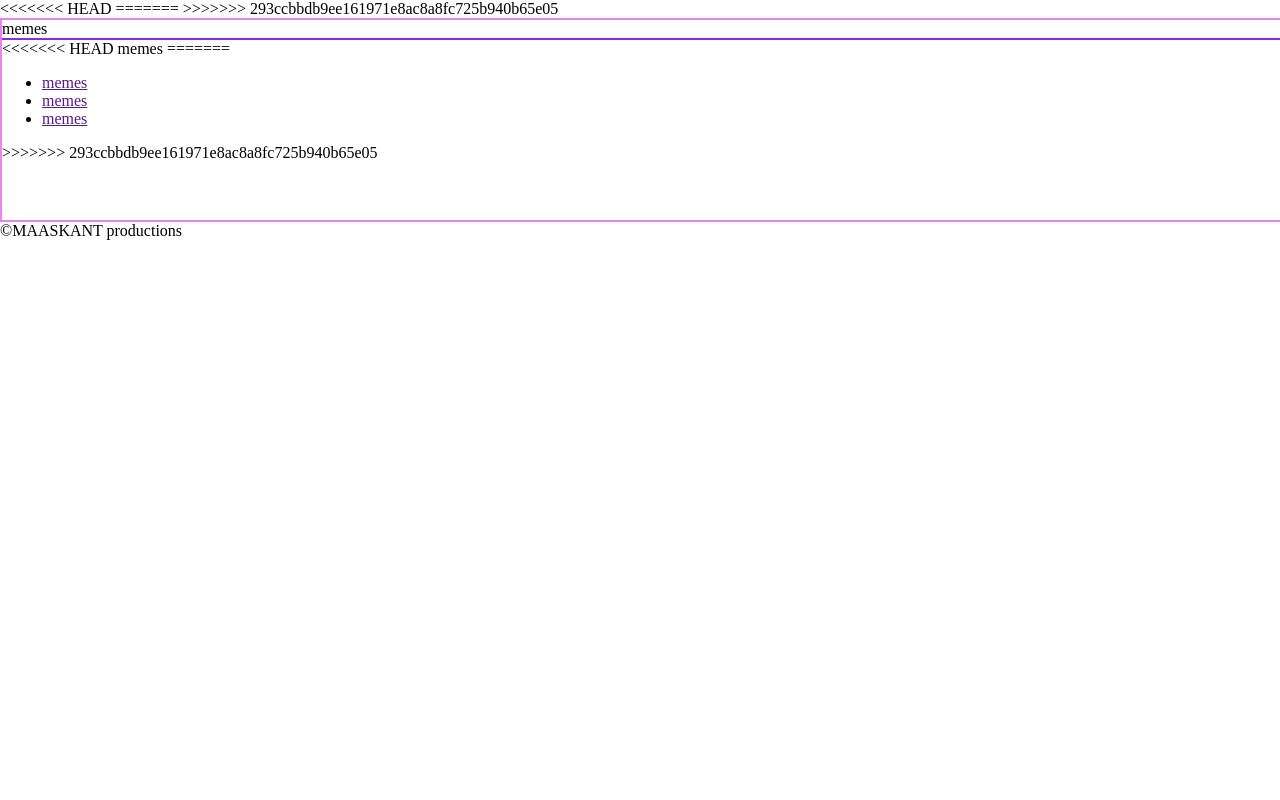
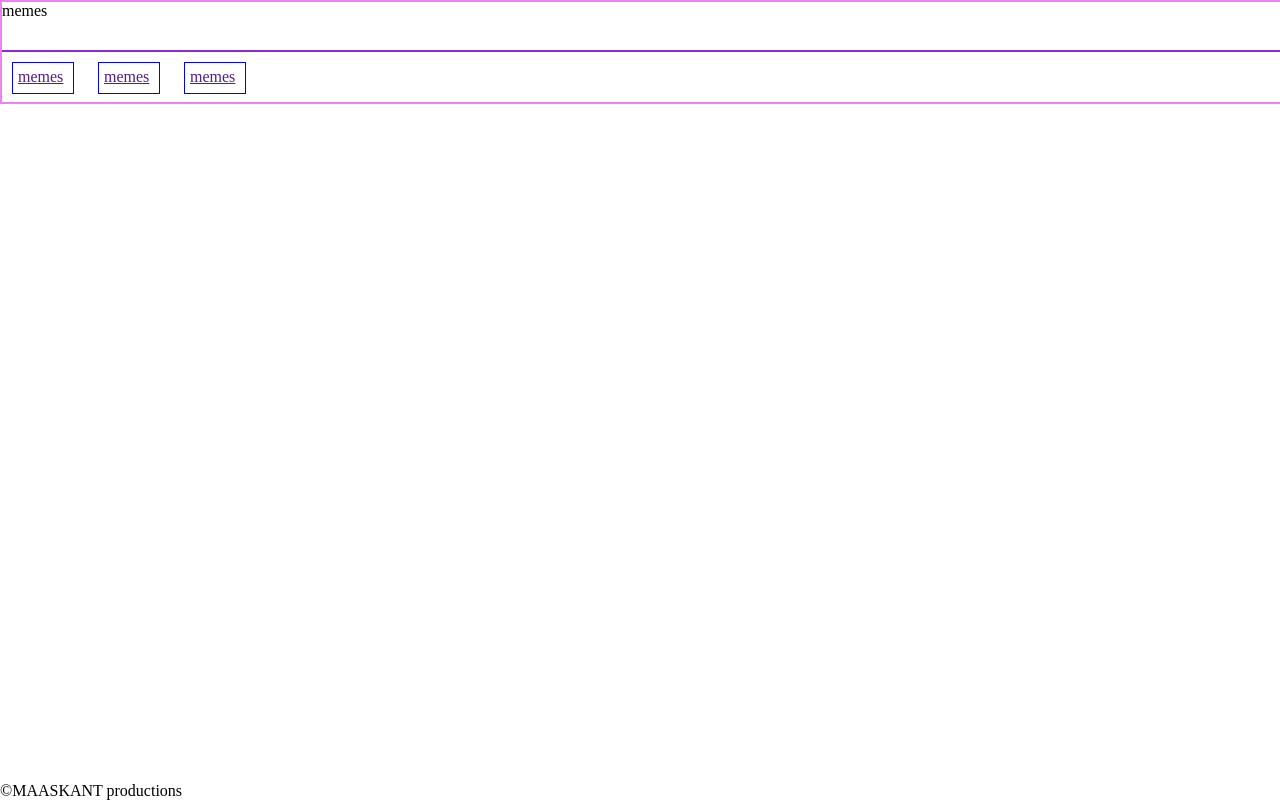
Before and after one commit to gewoonjonas/gewoonjonas.github.io, a plain HTML site: page HomePage.html in a window 1280 px wide. Drawn offline with Linux system fonts and the light colour scheme.

Commit message:
einde les

```diff
--- a/HomePage.html
+++ b/HomePage.html
@@ -1,27 +1,25 @@
 <!DOCTYPE html>
 <head>
-<<<<<<< HEAD
 <title> memes</title>
 <link rel = 'stylesheet' type = 'text/css' href = 'HomePageStyle.css'>
-=======
-<title> MEMES</title>
-
->>>>>>> 293ccbbdb9ee161971e8ac8a8fc725b940b65e05
 </head>
 
 <body>
     <header>
         memes
         <nav>
-<<<<<<< HEAD
-            memes
-=======
-		<ul>
-		  <li><a href="">memes</a>
-		  <li><a href="">memes</a>
-		  <li><a href="">memes</a>
-		</ul>
->>>>>>> 293ccbbdb9ee161971e8ac8a8fc725b940b65e05
+            <div class = 'dropdown'>
+                <a href="">memes</a>
+
+            </div>
+            <div class = 'dropdown'>
+                <a href="">memes</a>
+
+            </div>
+            <div class = 'dropdown'>
+                <a href="">memes</a>
+
+            </div>
         </nav>
     </header>
 
--- a/HomePageStyle.css
+++ b/HomePageStyle.css
@@ -4,9 +4,9 @@ body{
 
 header{
     border: 2px solid violet;
-
+    position: relative;
     width: 100%;
-    height: 200px;
+    height: 100px;
 
 
 }
@@ -14,8 +14,31 @@ header{
 nav{
     border-top: 2px solid blueviolet;
     height: 50px;
-    bottom: 0px;
+    width: 100%;
+    position: absolute;
+    bottom: 0;
+
+
 }
+
+.dropdown{
+    display: inline-block;
+    border: 1px solid blue;
+    width: 50px;
+    height: 20px;
+    padding: 5px;
+    margin: 10px;
+}
+.dropdown:hover{
+    position: relative;
+
+    bottom: -5px;
+    right: -5px;
+
+}
+
+
+
 
 content{
 
@@ -29,5 +52,7 @@ aside{
 }
 
 footer{
+    position: absolute;
+    bottom:0;
 
 }
```
